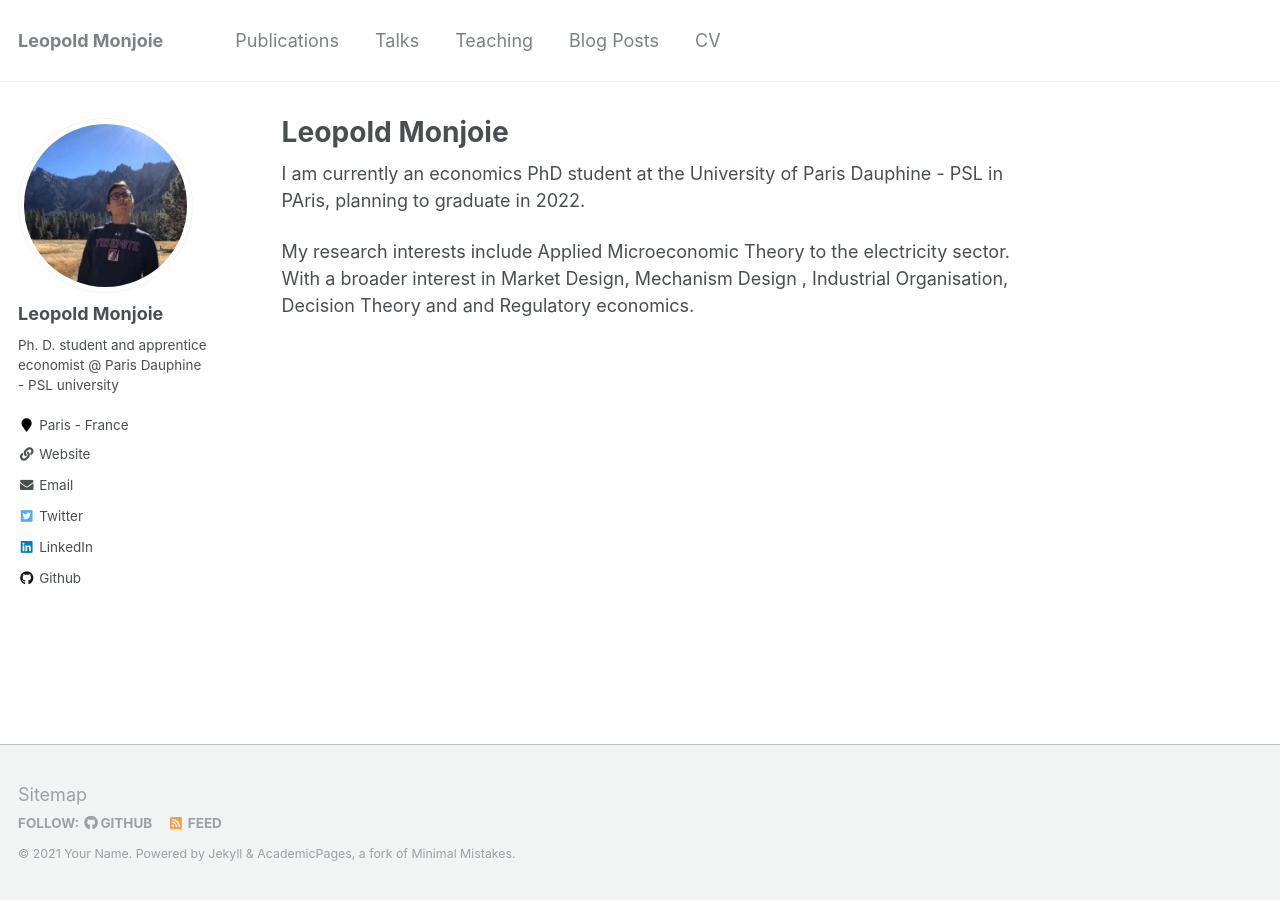
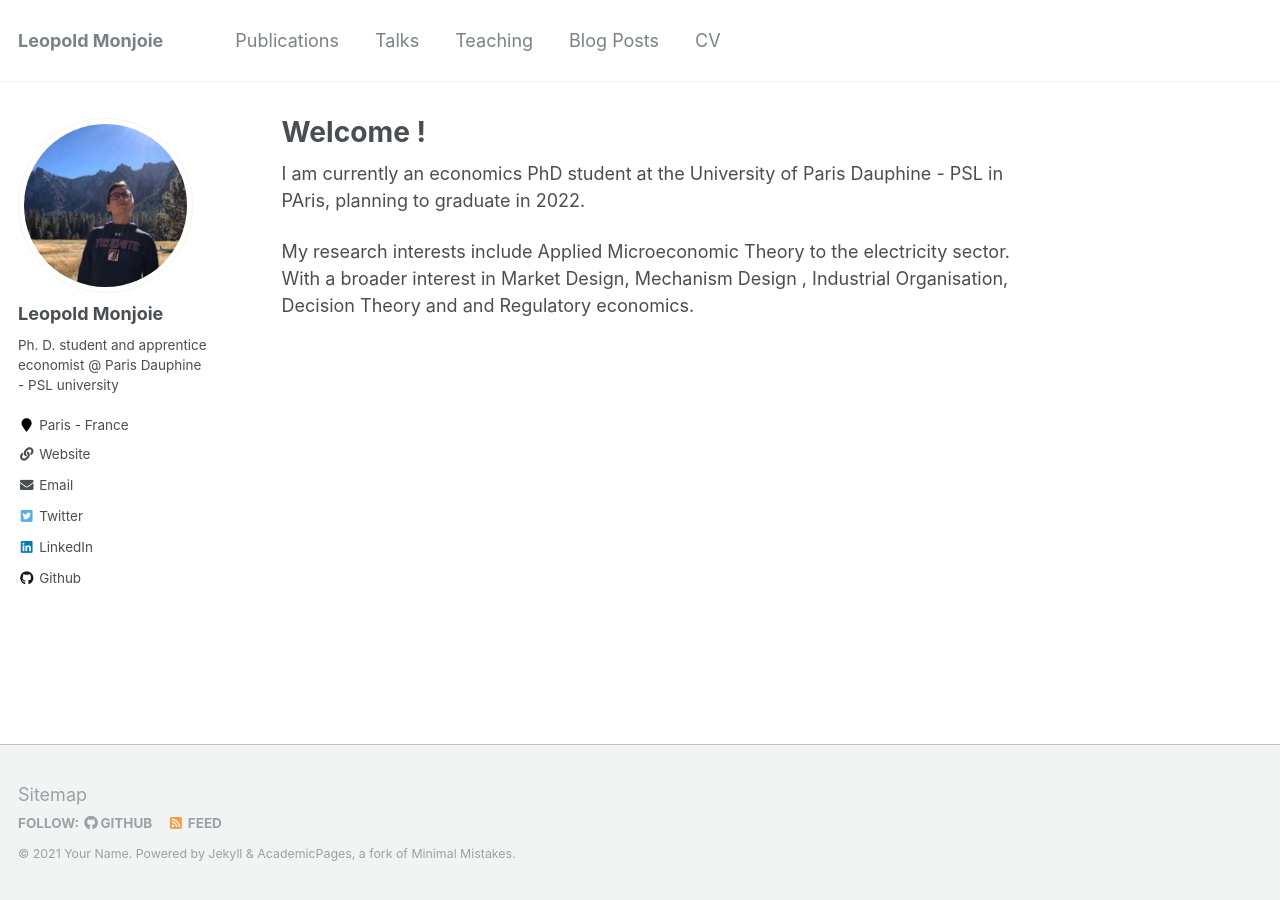
Before and after one commit to LeopoldM/LeopoldM.github.io, a Jekyll site: the page built from _pages/about.md, in a window 1280 px wide. Built offline with Jekyll 4.4.1, drawn with Linux system fonts in a browser that asks for light colours.

Commit message:
Update about.md

```diff
--- a/_pages/about.md
+++ b/_pages/about.md
@@ -1,6 +1,6 @@
 ---
 permalink: /
-title: "Leopold Monjoie"
+title: "Welcome !"
 excerpt: "About me"
 author_profile: true
 redirect_from:
```
